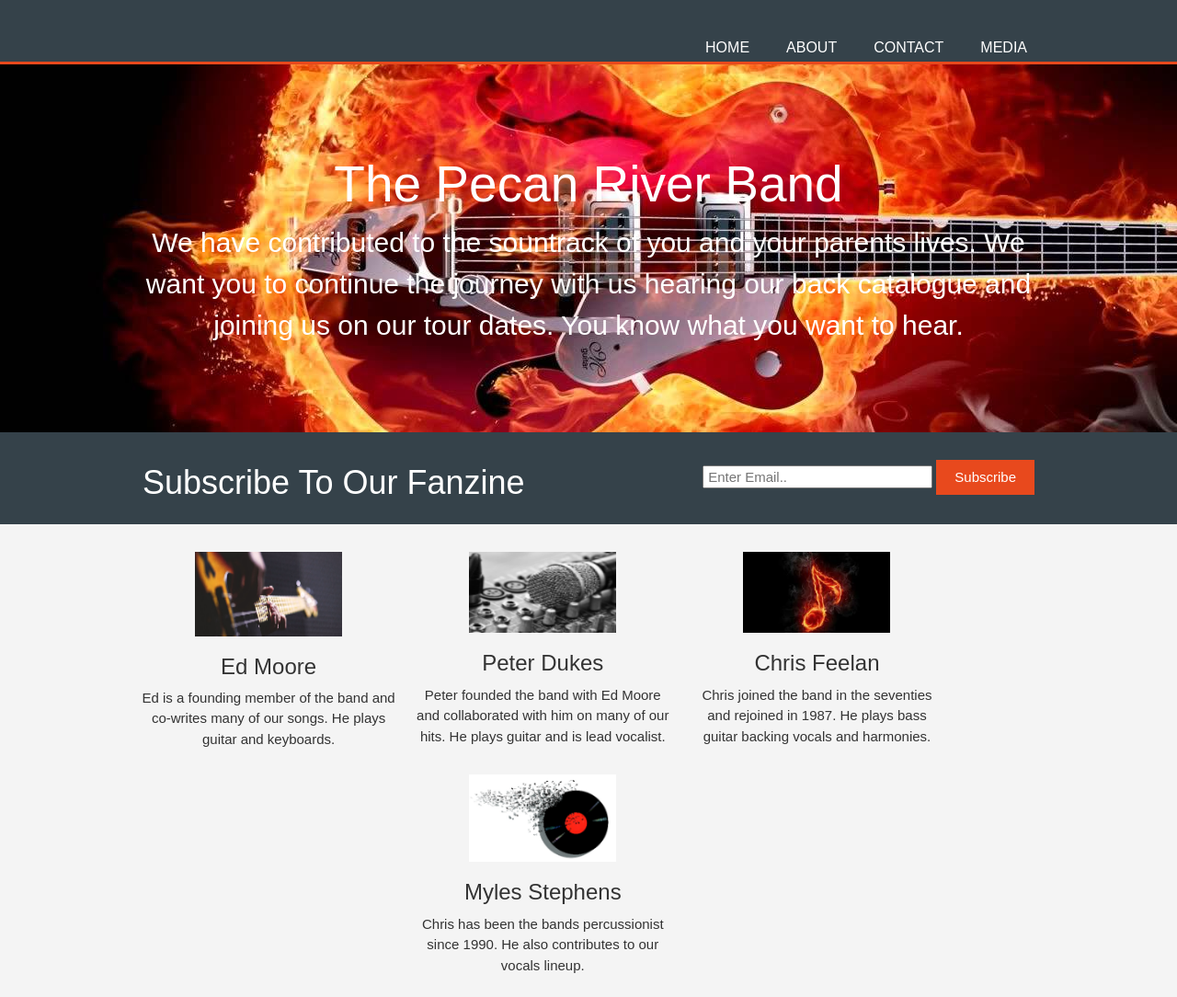
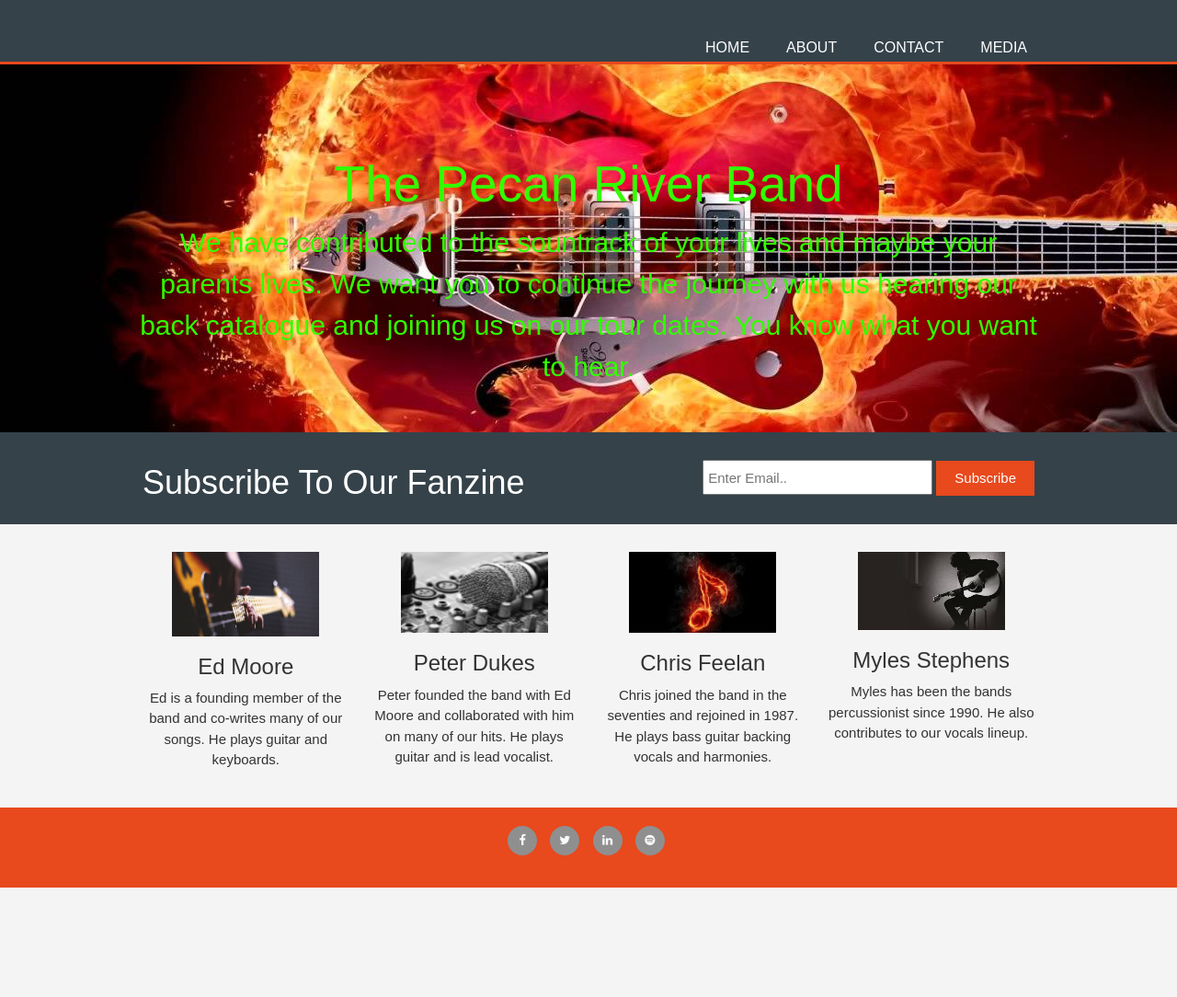
Before and after one commit to Jezzadublin/my_band_website, a plain HTML site: page index.html in a window 1280 px wide. Shown: the top 1084 px of the page at 92% size. After the commit the page ends 965 px from the top, so only its background shows below. Drawn offline with nearby package versions, Linux system fonts and the light colour scheme.

Commit message:
fin commit

```diff
--- a/assests/css/style.css
+++ b/assests/css/style.css
@@ -72,7 +72,7 @@ header a:hover{
   min-height:400px;
   background: url('../images/logo-guitar.jpg') no-repeat 0 -350px ;
   text-align:center;
-  color:#ffffff;
+  color:#32FF00;
 }
 
 #showcase h1{
@@ -102,7 +102,7 @@ header a:hover{
 
 #fanzine input[type="email"]{
   padding: 4px;
-  height: 25px;
+  height: 38px;
   width: 250px;
 }
 /* Boxes */
@@ -112,7 +112,7 @@ header a:hover{
 #boxes .box{
   float:left;
   text-align: center;
-  width:30%;
+  width:25%;
   padding:10px;
 }
 #boxes .box img{
@@ -202,7 +202,7 @@ footer{
   }
 }
   .social-links {
-    float:right;
+    float:center;
   	padding-bottom: 15px;
   }
 
--- a/index.html
+++ b/index.html
@@ -24,7 +24,8 @@
     <section id="showcase">
         <div class="container">
             <h1>The Pecan River Band</h1>
-            <p>We have contributed to the sountrack of you and your parents lives. We want you to continue the journey with us hearing our back catalogue and joining us on our tour dates. You know what you want to hear. </p>
+            <p>We have contributed to the sountrack of your lives and maybe your parents lives. We want you to continue the journey with us hearing our back catalogue and joining us on our tour dates. You know what you want to hear. </p>
+        </div>
         </div>
 
 
@@ -58,10 +59,12 @@
                 <p>Chris joined the band in the seventies and rejoined in 1987. He plays bass guitar backing vocals and harmonies.</p>
             </div>
             <div class="box">
-                 <img src="assests/images/disc.jpg">
+                 <img src="assests/images/player.jpg">
                 <h3>Myles Stephens</h3>
-                <p>Chris has been the bands percussionist since 1990. He also contributes to our vocals lineup.</p>
+                <p>Myles has been the bands percussionist since 1990. He also contributes to our vocals lineup.</p>
             </div>
+
+
         </div>
 
     </section>
```
Also changed, not shown: assests/images/graph.jpg (added), assests/images/player.jpg (added).
